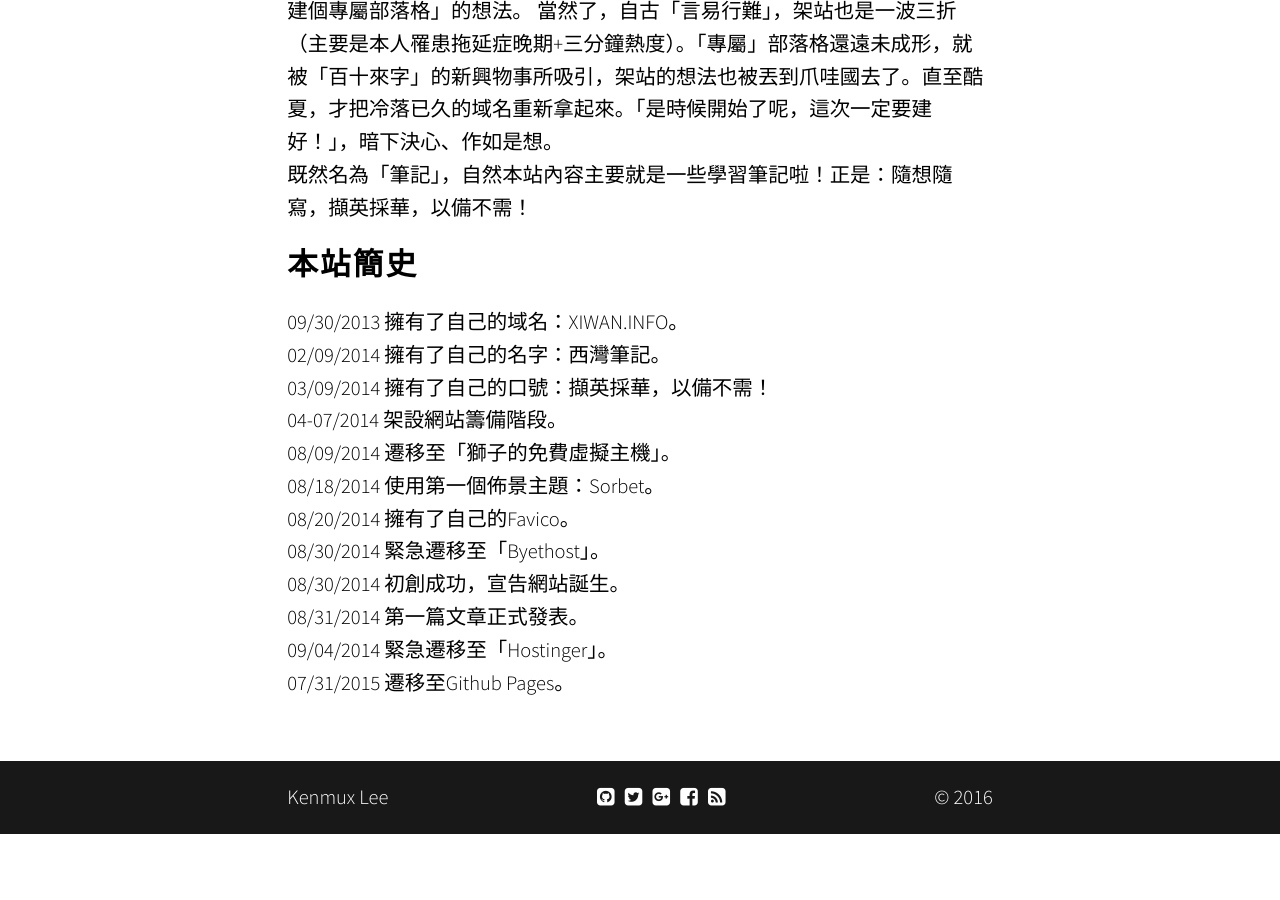
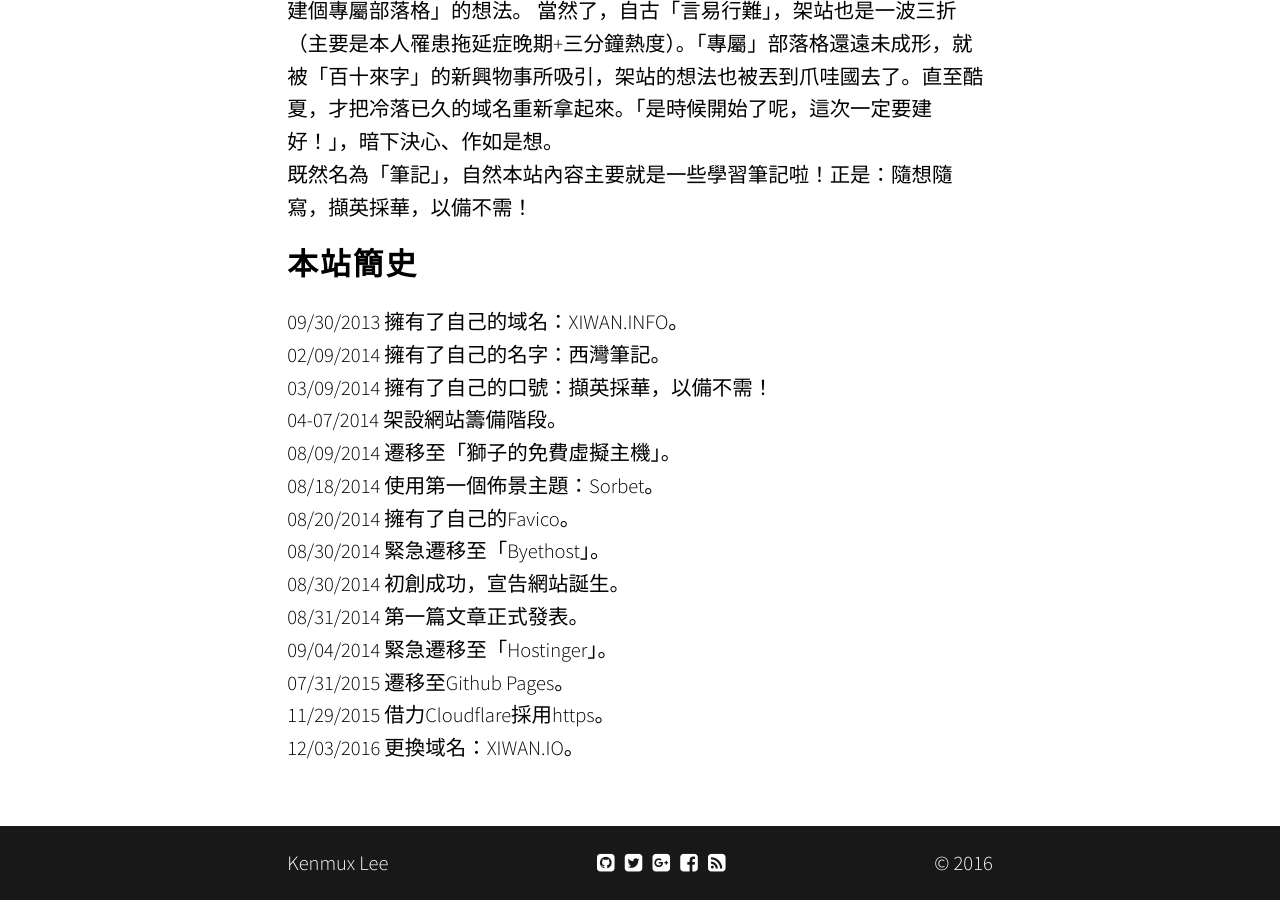
Before and after one commit to kenmux/kenmux.github.io, a Jekyll site: the page built from about.md, in a window 1280 px wide and 900 px high, scrolled down 1166 px. Built offline with Jekyll 4.4.1, drawn with Linux system fonts in a browser that asks for light colours; nearby versions of some CDN libraries; some web fonts are replaced; before the commit the page ends 2000 px from its top, so only the background shows below that.

Commit message:
Change the site domain

```diff
--- a/CNAME
+++ b/CNAME
@@ -1 +1 @@
-xiwan.info
+xiwan.io
--- a/_config.yml
+++ b/_config.yml
@@ -1,7 +1,7 @@
 # Themes are encouraged to use these universal variables
 # so be sure to set them if your theme uses them.
 #
-url: "https://xiwan.info"
+url: "https://xiwan.io"
 #baseurl: "/contrast" # comment out if in root directory
 title: "西灣筆記"
 author: "Kenmux Lee"
@@ -17,7 +17,7 @@ description: "擷英採華，以備不需！"
 permalink: /archive/:title.html
 
 # Don't include protocol, just the domain
-enforce_ssl: xiwan.info
+enforce_ssl: xiwan.io
 
 # Jekyll build & syntax highlighting settings
 #
@@ -59,7 +59,7 @@ links:
 #    - youtube: "https://www.youtube.com/user/kenmux"
 #    - steam: "http://steamcommunity.com/id/kenmux/"
     - facebook: "https://facebook.com/kenmux/"
-    - rss: "https://xiwan.info/feed.xml"
+    - rss: "https://xiwan.io/feed.xml"
 
 # Settings for pagination
 #
--- a/about.md
+++ b/about.md
@@ -31,3 +31,5 @@ permalink: /about/index.html
 08/31/2014 第一篇文章正式發表。
 09/04/2014 緊急遷移至「Hostinger」。
 07/31/2015 遷移至Github Pages。
+11/29/2015 借力Cloudflare採用https。
+12/03/2016 更換域名：XIWAN.IO。
```
Also changed, not shown: README.md.
